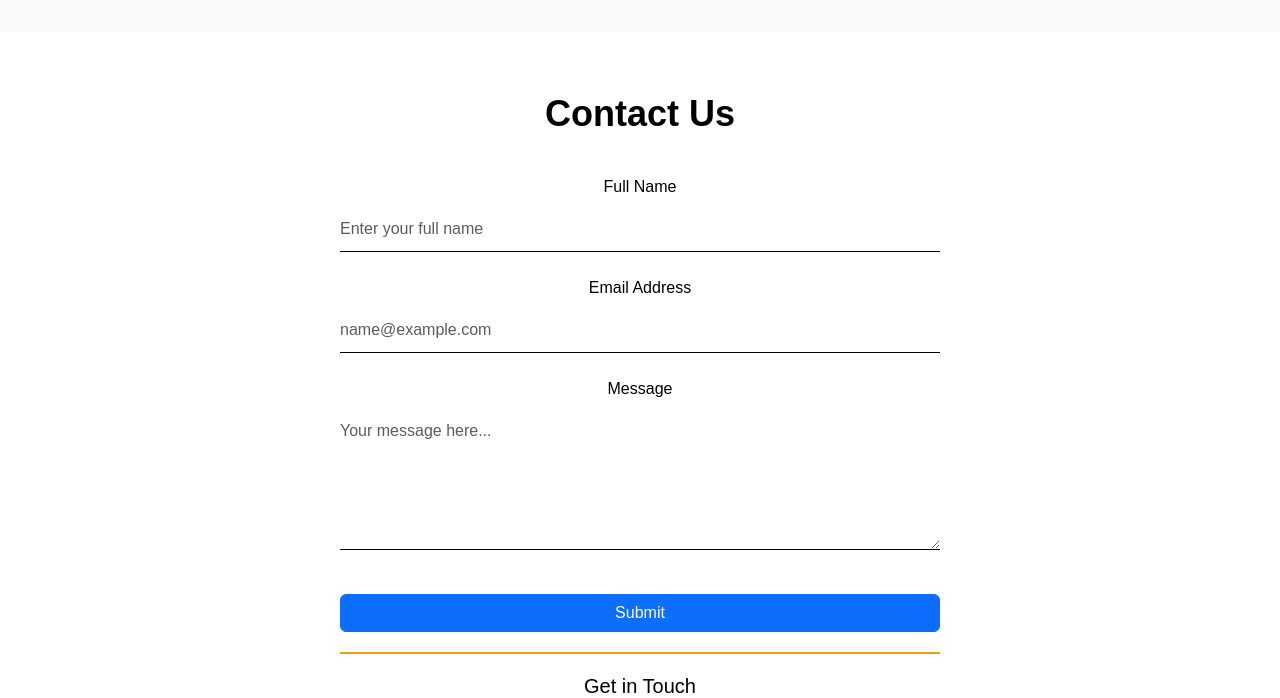
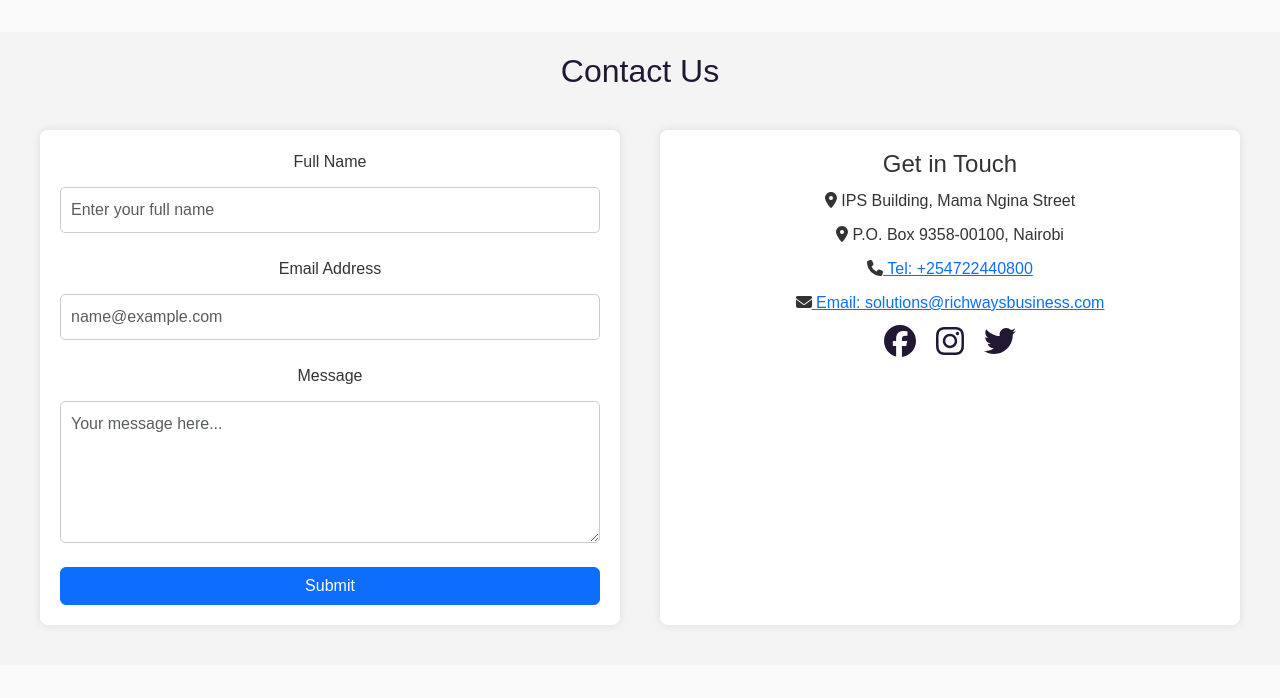
Before and after one commit to Johnronnie254/Thoms, a React (Create React App) app in the folder client/: page / in a window 1280 px wide. Shown: the part 2822-3520 px from the top of the page. Built offline with nearby package versions, Linux system fonts and the light colour scheme.

Commit message:
different screen sizes

```diff
--- a/client/src/ContactUs.css
+++ b/client/src/ContactUs.css
@@ -1,77 +1,91 @@
+/* Main container styles */
 .contact-us-container {
-    background-color: white;
-    padding: 60px 20px;
-    color: black;
+    padding: 20px;
+    background-color: #f4f4f4;
+    text-align: center;
 }
 
+/* Title styles */
 .contact-us-title {
-    font-size: 36px;
-    font-weight: bold;
-    text-align: center;
-    margin-bottom: 40px;
+    font-size: 2rem;
+    margin-bottom: 20px;
+    color: #231834;
 }
 
+/* Flexbox container for the form and contact details */
 .contact-us-content {
     display: flex;
-    flex-direction: column;
-    align-items: center;
-    gap: 20px;
+    flex-wrap: wrap;
+    justify-content: space-between;
 }
 
-.contact-form, .contact-details {
-    max-width: 600px; /* Set a max-width for the form and contact details */
-    width: 100%;
+/* Form and details section styles */
+.contact-form,
+.contact-details {
+    flex: 1;
+    min-width: 300px; /* Ensures each section doesn't get too small */
+    margin: 20px;
+    background-color: white;
+    padding: 20px;
+    border-radius: 8px;
+    box-shadow: 0 0 10px rgba(0, 0, 0, 0.1);
 }
 
-.contact-form {
-    display: flex;
-    flex-direction: column;
-    gap: 20px; /* Add spacing between form elements */
+/* Form input styles */
+.contact-form input,
+.contact-form textarea {
+    width: 100%;
+    padding: 10px;
+    margin-top: 5px;
+    margin-bottom: 15px;
+    border: 1px solid #ccc;
+    border-radius: 5px;
 }
 
-.contact-form Form {
-    display: flex;
-    flex-direction: column;
+/* Submit button styles */
+.submit-button {
+    width: 100%;
+    background-color: #231834;
+    color: white;
+    border: none;
+    padding: 10px;
+    border-radius: 5px;
+    cursor: pointer;
 }
 
-.contact-form .form-control {
-    border: none;
-    border-bottom: 1px solid black;
-    border-radius: 0;
-    padding: 10px 0;
-    outline: none;
+.submit-button:hover {
+    background-color: #444;
 }
 
-.submit-button {
-    width: 100%;
-    padding: 10px;
-    font-weight: bold;
-    background-color: #f39c12;
-    border-color: #f39c12;
-    margin-top: 20px;
+/* Contact details styles */
+.contact-details p {
+    margin: 10px 0;
+    font-size: 1rem;
+    color: #333;
 }
 
-.contact-details {
-    border-top: 2px solid #f39c12;
-    padding: 20px;
+/* Social media links */
+.social-media-links a {
+    margin: 0 10px;
+    color: #231834;
+    text-decoration: none;
 }
 
-.contact-details h4 {
-    font-size: 20px;
-    margin-bottom: 20px;
+.social-media-links a:hover {
+    color: #444;
 }
 
-.contact-details p {
-    margin-bottom: 10px;
+/* Responsive styles for smaller screens */
+@media (max-width: 768px) {
+    .contact-us-content {
+        flex-direction: column;
+        align-items: center;
+    }
+
+    .contact-form,
+    .contact-details {
+        width: 100%;
+        max-width: 500px;
+        margin: 10px 0;
+    }
 }
-
-.social-media-links {
-    margin-top: 20px;
-    display: flex;
-    justify-content: center;
-    gap: 20px;
-}
-
-.social-media-links a {
-    color: black;
-}
```
